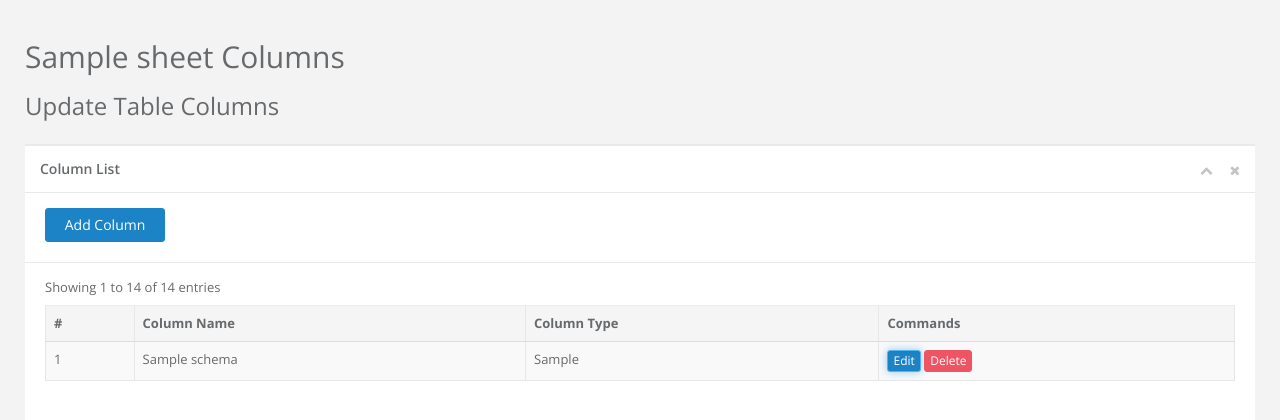
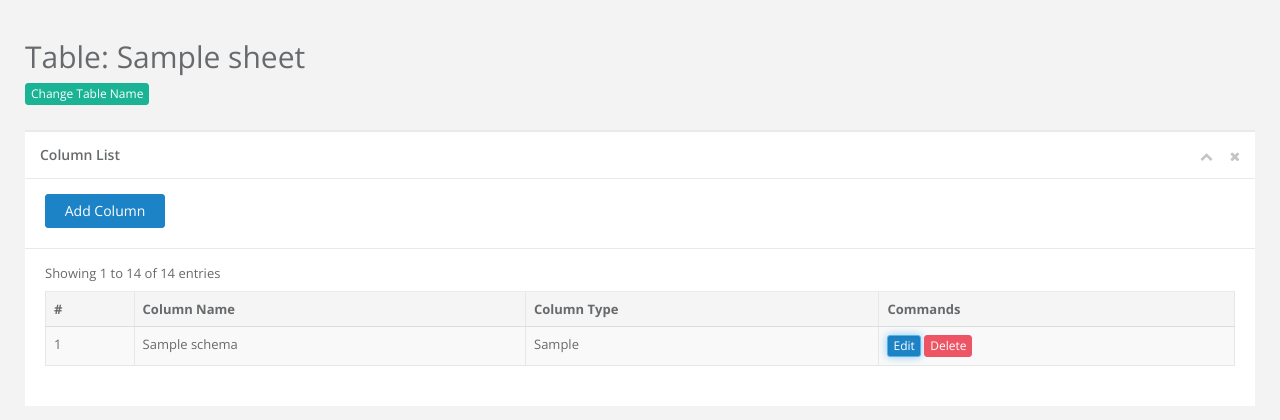
Before and after one commit to leokhachatorians/flask-air, a Flask app: a page that uses air/templates/modify_sheet.html in a window 1280 px wide. Shown: the part 60-480 px from the top of the page. Run offline with Flask 2, Linux system fonts and the light colour scheme; tables that the repository leaves empty hold one stand-in row (values such as "Sample post"); some libraries are stand-ins or nearby versions.

Commit message:
add tablename change

```diff
--- a/air/app.py
+++ b/air/app.py
@@ -111,6 +111,7 @@
     add_form = forms.AddColumnForm(request.form)
     delete_form = forms.DeleteColumnForm(request.form)
     edit_form = forms.EditColumnForm(request.form)
+    edit_sheet_form = forms.EditSheetForm(request.form)
 
     dtable = schema_store.get_schema(sheet.sheet_name, sheet.id)
 
@@ -133,11 +134,16 @@
                 data_engine.set_schema(dtable)
             else:
                 print('invalid')
+        elif edit_sheet_form.submit_edit_sheet.data and edit_sheet_form.validate():
+            if dtable.change_tablename(edit_sheet_form):
+                schema_store.set_schema(dtable)
+                new_name = dtable.info['modifications']['name']
+                return redirect(url_for('modify_sheet', sheet_name=new_name))
         return redirect(url_for('modify_sheet', sheet_name=sheet_name))
     return render_template('modify_sheet.html',
             schema=dtable.columns, add_form=add_form,
             delete_form=delete_form, edit_form=edit_form,
-            sheet_name=sheet_name)
+            sheet=sheet, edit_sheet_form=edit_sheet_form)
 
 if __name__ == "__main__":
     app.run(debug=True)
--- a/air/backend/dt_schema_store.py
+++ b/air/backend/dt_schema_store.py
@@ -41,6 +41,8 @@
             self._generate_table(dtable)
         elif dtable.info['action'] == 'drop':
             self._drop_table(dtable)
+        elif dtable.info['action'] == 'change_tablename':
+            self._change_tablename(dtable)
 
     def _add_column(self, dtable, sheet):
         sequence_number = len(dtable.columns)
@@ -83,3 +85,8 @@
     def _drop_table(self, dtable):
         self.session.query(models.Sheets).filter_by(id=dtable.id_).delete()
         self.session.commit()
+
+    def _change_tablename(self, dtable):
+        sheet = self.session.query(models.Sheets).filter_by(id=dtable.id_).one()
+        sheet.sheet_name = dtable.info['modifications']['name']
+        self.session.commit()
--- a/air/backend/dtable.py
+++ b/air/backend/dtable.py
@@ -51,6 +51,11 @@
         except KeyError:
             return False
 
+    def change_tablename(self, form):
+        self.info['modifications']['name'] = form.edit_sheet_name.data
+        self.info['action'] = 'change_tablename'
+        return True
+
     def _set_table_info(self):
         """Sets up the internal dictionary to be consumed
 
--- a/air/forms.py
+++ b/air/forms.py
@@ -28,6 +28,18 @@
                 "class": "form-control"})
 
     submit_new_sheet = SubmitField('Create',
+            render_kw={
+                'class': 'btn btn-s btn-primary',
+                'style': 'margin-bottom: 0;'})
+
+class EditSheetForm(Form):
+    edit_sheet_name = StringField('Table Name',
+            [validators.Length(min=1, max=25), validators.DataRequired()],
+            render_kw={
+                "placeholder": "My Table",
+                "class": "form-control"})
+
+    submit_edit_sheet = SubmitField('Save',
             render_kw={
                 'class': 'btn btn-s btn-primary',
                 'style': 'margin-bottom: 0;'})
--- a/air/templates/modify_sheet.html
+++ b/air/templates/modify_sheet.html
@@ -3,8 +3,10 @@
 {% block heading %}
   <div class="col-lg-12">
     <div class="ibox float-e-m argins">
-      <h1>{{ sheet_name }} Columns</h1>
-      <h2>Update Table Columns</h2>
+      <h1>Table: {{ sheet.sheet_name }}</h1>
+      <h3><button type="button" class="btn btn-xs btn-primary" style="margin-bottom: 0;"
+              data-toggle="modal" data-target="#change_table_name_modal">Change Table Name</button>
+      </h3>
     </div>
   </div>
 {% endblock heading %}
@@ -83,9 +85,9 @@
                 </thead>
                 <tbody>
                   <tr>
-                    <td style-"vertical-align: middle;"><label class="col-lg-2 control-label">Old Name</label></td>
+                    <td style-"vertical-align: middle;"><label class="col-lg-2 control-label">Current Column Name</label></td>
                     <td><input type="text" id="edit_column_old_name" class="form-control" value="placeholder" disabled></td>
-                    <td style="vertical-align: middle;"><label class="col-lg-2 control-label">New Name</label></td>
+                    <td style="vertical-align: middle;"><label class="col-lg-2 control-label">New Column Name</label></td>
                     <td>{{ edit_form.edit_column_name }}</td>
                     {{ edit_form.old_column_name }}
                   </tr>
@@ -150,6 +152,31 @@
       </div>
       <!-- End of Table of Column Info -->
     </div>
+
+  <!-- Change Tablename Modal -->
+  <div id="change_table_name_modal" class="modal fade" role="dialog">
+    <div class="modal-dialog">
+      <div class="modal-content">
+        <div class="modal-header">
+          <button type="button" class="close" data-dismiss="modal">&times;</button>
+          <h4 class="modal-title">Change Tablename</h4>
+        </div>
+        <div class="modal-body">
+        <form method="POST">
+          <label class="col-lg-2 control-label">Current Tablename</label>
+          <input type="text" id="edit_column_old_name" class="form-control" value="{{ sheet.sheet_name }}" disabled>
+          </br>
+          <label class="col-lg-2 control-label">New Tablename</label>
+          {{ edit_sheet_form.edit_sheet_name }}
+          <div class="modal-footer">
+            {{ edit_sheet_form.submit_edit_sheet }}
+            <button type="button" class="btn btn-default" data-dismiss="modal">Close</button>
+          </div>
+        </form>
+      </div>
+    </div>
+  </div>
+  <!-- End Change Tablename Modal -->
 {% endblock content %}
 
 {% block unique_scripts %}
```
Also changed, not shown: air/templates/index.html (+7 -6 lines).
